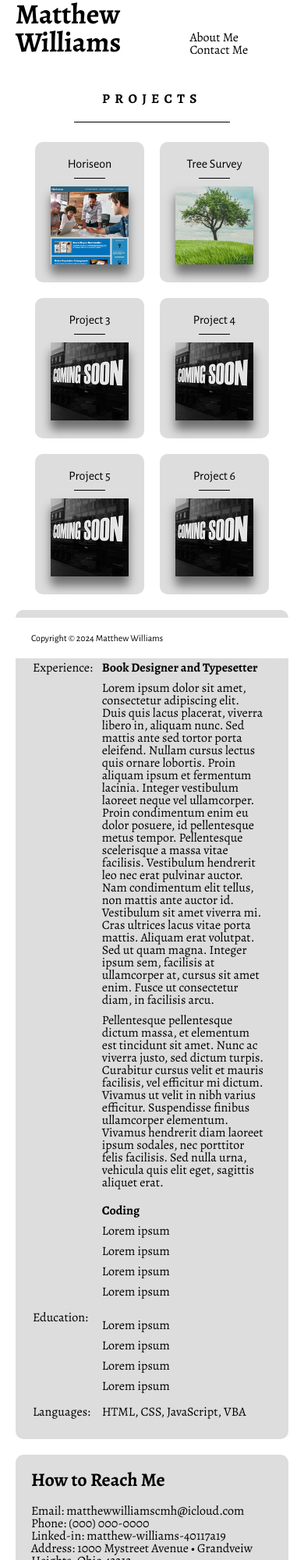
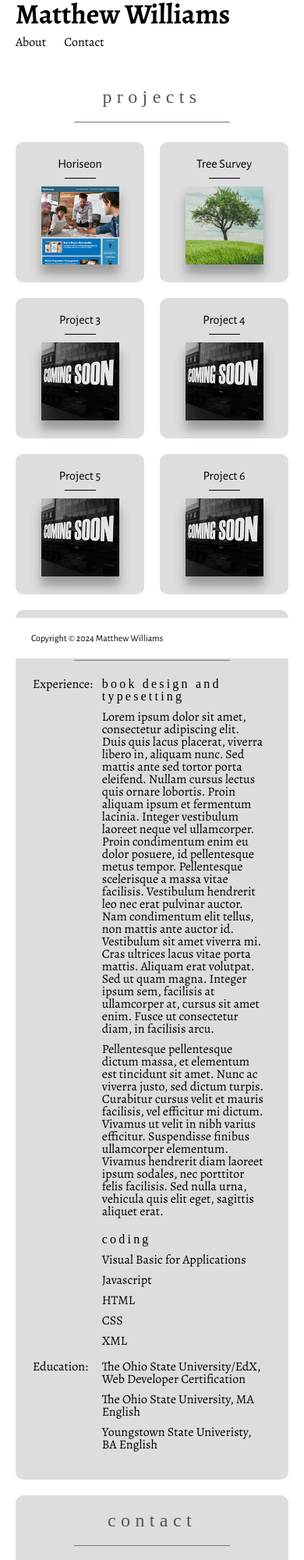
Before and after one commit to MatthewWilliamsCMH/Matthew-Williams-Portfolio, a plain HTML site: page index.html in a window 390 px wide. Shown: the top 2000 px of the page at 78% size. Drawn offline with nearby package versions, Linux system fonts and the light colour scheme; a web font is replaced by a local one.

Commit message:
fixed responsive design of panels; adjusted some font usage for consistency

```diff
--- a/assets/styles.css
+++ b/assets/styles.css
@@ -1,6 +1,6 @@
 /* ---------- universal ---------- */
   * {
-    font-family: "Alegreya", serif;
+    font-family:"Alegreya", serif;
     font-size:16px;
     font-weight:400;
     padding:0;
@@ -8,34 +8,70 @@
     color:black;
 }
 
+p {
+    margin:10px 0px;
+}
+
 a {
     text-decoration:none;
 }
 
 h2 {
+    font-family:"Alegreya SC", serif;
     font-size:24px;
-    font-weight:700;
+    font-weight:400;
+    text-transform:lowercase;
+    color:#555;
+    text-align:center;
+    letter-spacing:.40rem;
     margin-bottom:20px;
+}
+
+/* This hack adds the rule below the projects h2 head. */
+h2::after {
+    display:block;
+    content:"";
+    max-width:200px;
+    left:0;
+    right:0;
+    margin:0 auto;
+    padding-bottom:20px;
+    border-bottom:1px solid #777;
 }
 
 /* ---------- header ---------- */
 .header {
     display:flex;
+    flex-wrap:wrap;
     justify-content:space-between;
-    align-items:flex-end;
-    margin-left:20px;
+    align-items:baseline;
+    margin:0px 20px;
 }
 
 .header h1 {
+    flex:1 1 auto;
+    font-family:"Alegreya", serif;
     font-size:36px;
     font-weight:700;
 }
 
 .header div p {
+    flex:1 1 auto;
     display:inline-block;
     margin-right:20px;
 }
 
+@media screen and (max-width:215px) {
+    .header {
+        display:block;
+        text-align:center;
+    }
+
+    .header div p {
+        display:block;
+    }
+
+}
 .header p:hover {
     font-weight:800;
     text-shadow:0 0 10px orangered;
@@ -44,25 +80,9 @@ h2 {
 
 /* ---------- projects ---------- */
 .projects h2 {
-    font-variant:small-caps;
-    text-transform:lowercase;
     text-align:center;
-    letter-spacing:.40rem;
     margin-top:40px;
     padding-bottom:5px;
-    text-align:center;
-}
-
-/* This hack adds the rule below the h2 head. */
-.projects h2::after {
-    border-bottom:1px solid black;
-    content:"";
-    display:block;
-    width:200px;
-    left:0;
-    right:0;
-    margin:0 auto;
-    padding-bottom:20px;
 }
 
 .panels {
@@ -70,25 +90,26 @@ h2 {
     flex-wrap:wrap;
     justify-content:center;
     align-items:left;
-    flex-flow:0 0 100px;
     row-gap:20px;
     column-gap:20px;
+    margin:0 20px;
 }
 
 .panel {
     text-align:center;
+    flex:1 1 auto;
     background-color:#ddd;
     border-radius:10px;
     padding:20px;
 }
 
 .panel:hover {
-    transform: scale(1.2);
+    transform:scale(1.1);
 }
 
 /*This is not behaving quite correctly */
 .panel:first-of-type {
-    transform: scale(1.2);
+    transform:scale(1.1);
 }
 
 .panel:first-of-type:not(:hover) {
@@ -105,7 +126,7 @@ h2 {
     border-bottom:1px solid black;
     content:"";
     display:block;
-    width:40%;
+    max-width:40px;
     left:0;
     right:0;
     margin:0 auto;
@@ -113,8 +134,8 @@ h2 {
 }
 
 .panel img {
-    width:100px;
-    box-shadow: 0px 12px 12px 0px rgb(0 0 0 / 50%);
+    max-width:100px;
+    box-shadow:0px 12px 12px 0px #999;
 }
 
 /* ---------- about ---------- */
@@ -123,7 +144,7 @@ h2 {
     background-color:#ddd;
     border-radius:10px;
     margin:20px 20px 0px 20px;
-    padding: 20px;
+    padding:20px;
 }
 
 .resume table {
@@ -137,15 +158,19 @@ h2 {
 }
 
 .resume td h3 {
-    font-weight:700;
+    font-family:"Alegreya SC", serif;
+    font-weight:500;
+    text-transform:lowercase;
+    letter-spacing:.20rem;
     margin-top:20px;
 }
 
 .resume td h3:first-child {
     margin-top:0;
 }
-.resume td p {
-    margin:10px 0px;
+
+.resume td p:first-child {
+    margin-top:0;
 }
 
 /* ---------- addresses ---------- */
@@ -161,7 +186,7 @@ h2 {
 
 }
 .contact p:last-child {
-    margin-bottom:40px;
+    margin-bottom:50px;
 }
 
 /* ----- footer ----- */
@@ -169,6 +194,7 @@ footer p {
     font-family:"Alegreya Sans", sans-serif;
     font-size:12px;
     margin-left:20px;
+    margin-bottom:0px;
     padding:20px 20px 20px 20px;
     width:100%;
     position:fixed;
--- a/index.html
+++ b/index.html
@@ -7,18 +7,19 @@
     <link rel="preconnect" href="https://fonts.googleapis.com">
     <link rel="preconnect" href="https://fonts.gstatic.com" crossorigin>
     <link href="https://fonts.googleapis.com/css2?family=Alegreya:ital,wght@0,400..900;1,400..900&display=swap" rel="stylesheet">    <link rel="stylesheet" type:="text/css" href="./assets/styles.css">
-    <link rel="preconnect" href="https://fonts.googleapis.com">
-    <link rel="preconnect" href="https://fonts.gstatic.com" crossorigin>
+    <link href="https://fonts.googleapis.com/css2?family=Alegreya+SC:ital,wght@0,400;0,500;0,700;0,800;0,900;1,400;1,500;1,700;1,800;1,900&family=Alegreya+Sans:ital,wght@0,100;0,300;0,400;0,500;0,700;0,800;0,900;1,100;1,300;1,400;1,500;1,700;1,800;1,900&display=swap" rel="stylesheet">
     <link href="https://fonts.googleapis.com/css2?family=Alegreya+Sans:ital,wght@0,100;0,300;0,400;0,500;0,700;0,800;0,900;1,100;1,300;1,400;1,500;1,700;1,800;1,900&display=swap" rel="stylesheet">
     <title>Matthew Williams&rsquo;s Portfolio</title>
 </head>
 
 <body>
     <section class="header">
-        <h1>Matthew Williams</h1>
         <div>
-            <p><a href=#about>About Me</a></p>
-            <p><a href=#addresses>Contact Me</a></p>
+            <h1>Matthew Williams</h1>
+        </div>
+        <div>
+            <p><a href=#about>About</a></p>
+            <p><a href=#addresses>Contact</a></p>
         </div>
     </section>
 
@@ -70,34 +71,30 @@
             <tr>
                 <td>Experience:</td>
                 <td>
-                    <h3>Book Designer and Typesetter</h3>
+                    <h3>Book Design and Typesetting</h3>
                     <p>Lorem ipsum dolor sit amet, consectetur adipiscing elit. Duis quis lacus placerat, viverra libero in, aliquam nunc. Sed mattis ante sed tortor porta eleifend. Nullam cursus lectus quis ornare lobortis. Proin aliquam ipsum et fermentum lacinia. Integer vestibulum laoreet neque vel ullamcorper. Proin condimentum enim eu dolor posuere, id pellentesque metus tempor. Pellentesque scelerisque a massa vitae facilisis. Vestibulum hendrerit leo nec erat pulvinar auctor. Nam condimentum elit tellus, non mattis ante auctor id. Vestibulum sit amet viverra mi. Cras ultrices lacus vitae porta mattis. Aliquam erat volutpat. Sed ut quam magna. Integer ipsum sem, facilisis at ullamcorper at, cursus sit amet enim. Fusce ut consectetur diam, in facilisis arcu.</p>
                     <p>Pellentesque pellentesque dictum massa, et elementum est tincidunt sit amet. Nunc ac viverra justo, sed dictum turpis. Curabitur cursus velit et mauris facilisis, vel efficitur mi dictum. Vivamus ut velit in nibh varius efficitur. Suspendisse finibus ullamcorper elementum. Vivamus hendrerit diam laoreet ipsum sodales, nec porttitor felis facilisis. Sed nulla urna, vehicula quis elit eget, sagittis aliquet erat.</p>
                     <h3>Coding</h3>
-                    <p>Lorem ipsum</p>
-                    <p>Lorem ipsum</p>
-                    <p>Lorem ipsum</p>
-                    <p>Lorem ipsum</p>
+                    <p>Visual Basic for Applications</p>
+                    <p>Javascript</p>
+                    <p>HTML</p>
+                    <p>CSS</p>
+                    <p>XML</p>
                 </td>
             </tr>
             <tr>
                 <td>Education:</td>
                 <td>
-                    <p>Lorem ipsum</p>
-                    <p>Lorem ipsum</p>
-                    <p>Lorem ipsum</p>
-                    <p>Lorem ipsum</p>
+                    <p>The Ohio State University/EdX, Web Developer Certification</p>
+                    <p>The Ohio State University, MA English</p>
+                    <p>Youngstown State Univeristy, BA English</p>
                 </td>
-            </tr>
-            <tr>
-                <td>Languages:</td>
-                <td>HTML, CSS, JavaScript, VBA</td>
             </tr>
         </table>
     </section>
 
     <section id="addresses" class="contact">
-        <h2>How to Reach Me</h2>
+        <h2>Contact</h2>
         <p>Email: <a href="mailto:matthewwilliamscmh@icloud.com">matthewwilliamscmh@icloud.com</a></p>
         <p>Phone: (000) 000-0000</p>
         <p>Linked-in: <a href="https://www.linkedin.com/in/matthew-williams-40117a19/">matthew-williams-40117a19</a></p>
```
Also changed, not shown: 1 other file.
